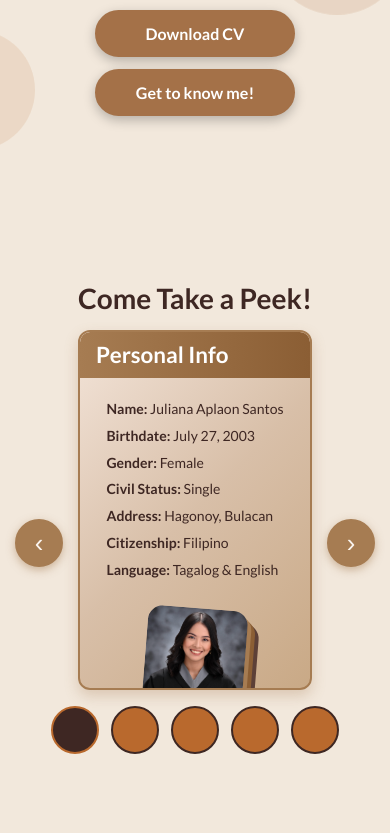
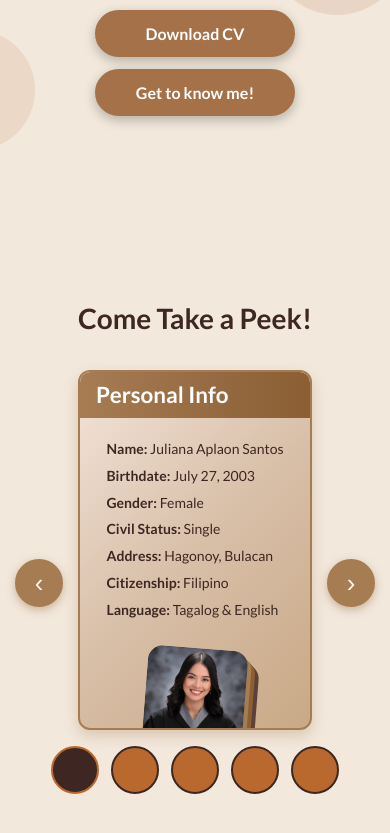
Before and after one commit to julianaaplaonsantos/mywebsite, a React (Vite) app: page / in a window 390 px wide. Shown: the part 650-1483 px from the top of the page. Built offline with nearby package versions, Linux system fonts and the light colour scheme.

Commit message:
mobile ui About fix

```diff
--- a/src/sections/About.css
+++ b/src/sections/About.css
@@ -443,8 +443,8 @@
 
   .about-section > h2 {
     font-size: 28px;
-    margin-top: -65px;
-    margin-bottom: 15px;
+    margin-top: -45px;
+    margin-bottom: 35px;
   }
 
   .slider-container {
@@ -562,7 +562,7 @@
     right: 0px;
   }
 
-   .dot {
+  .dot {
     width: 2px;
     height: 2px;
   }
```
